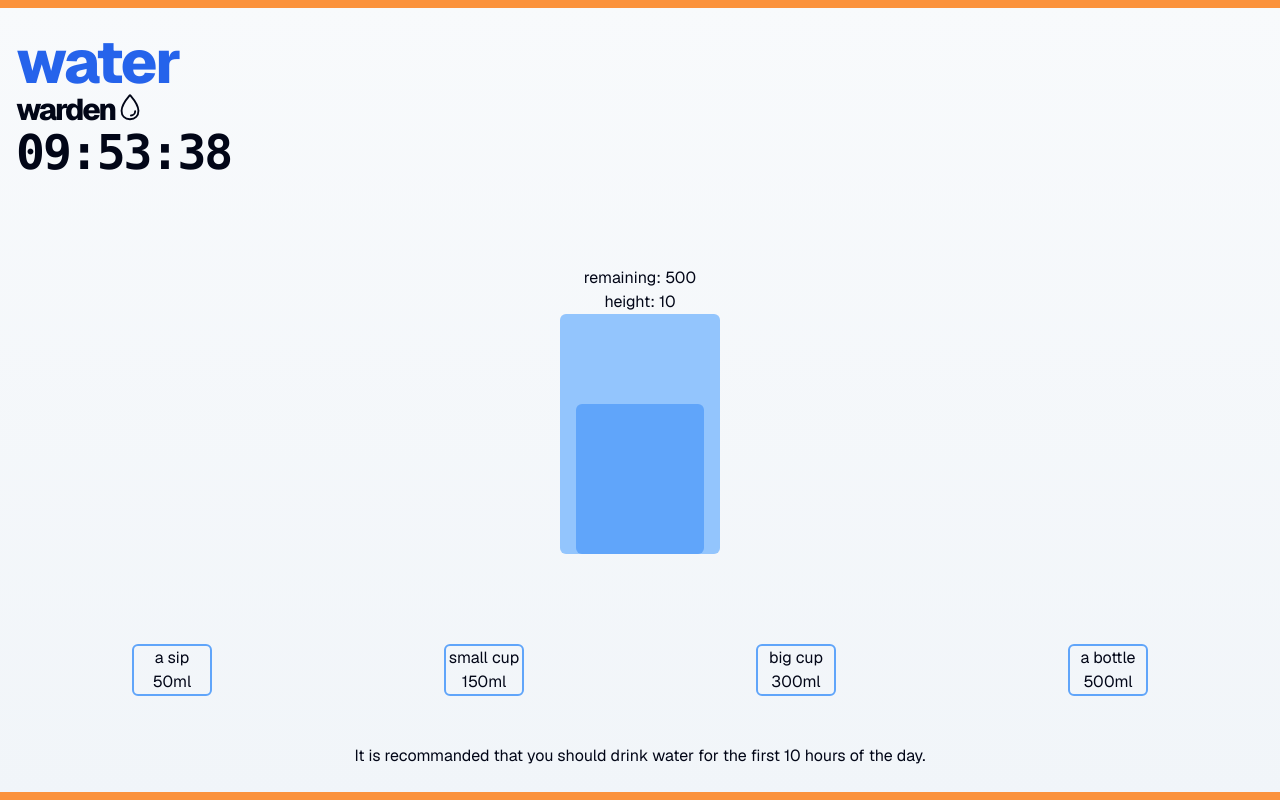
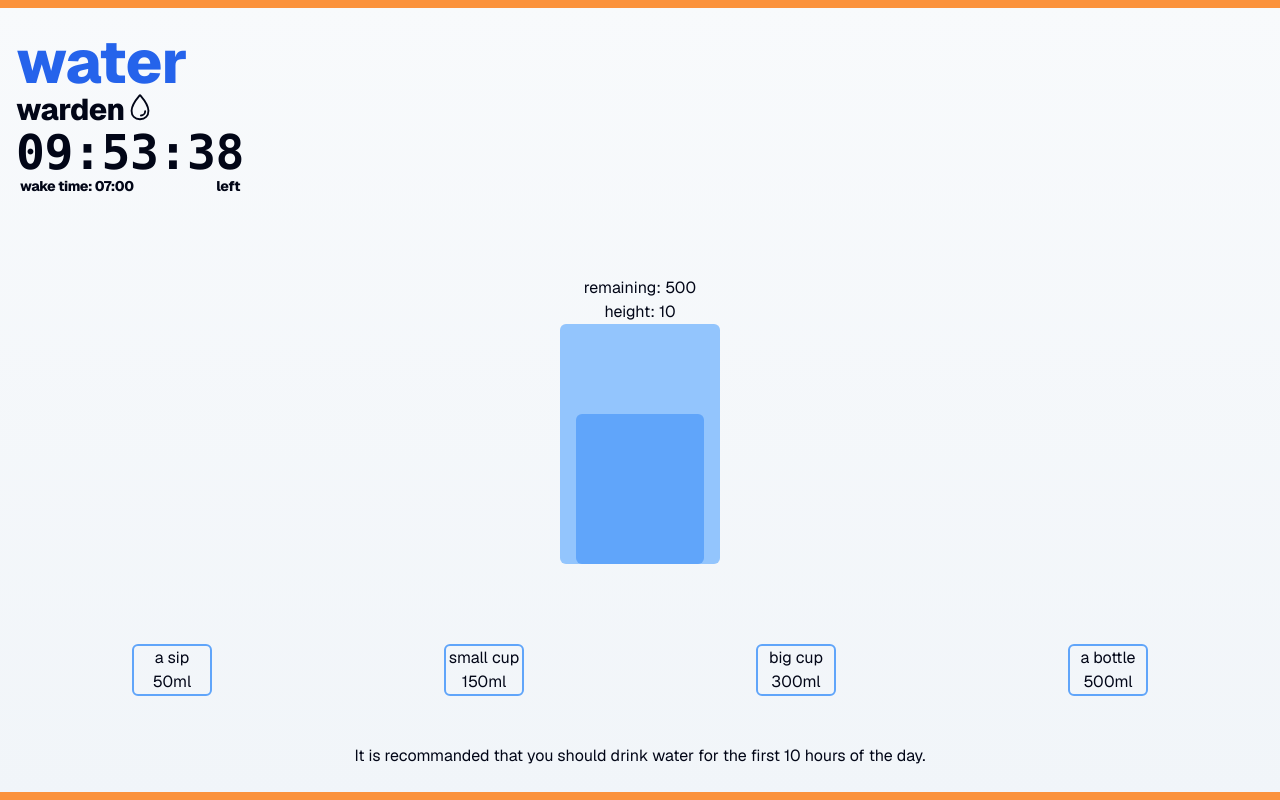
Before and after one commit to Pakkerman/water-warden, a Next.js app: page / in a window 1280 px wide. Built offline with nearby package versions, Linux system fonts and the light colour scheme.

Commit message:
feat: display wake up time

```diff
--- a/src/app/_components/timer.tsx
+++ b/src/app/_components/timer.tsx
@@ -49,11 +49,18 @@ export function Timer() {
   if (!countdown) return null;
 
   return (
-    <div className="">
-      <p className="font-mono text-5xl font-bold">
+    <div className="flex w-full flex-col">
+      <div className="font-mono text-5xl font-bold">
         <span>{padTime(hoursLeft)}</span>:<span>{padTime(minutsLeft)}</span>:
         <span>{padTime(secondsLeft)}</span>
-      </p>
+      </div>
+
+      <div className="flex items-center justify-between px-1 text-sm">
+        <p>
+          wake time: {padTime(wakeHour)}:{padTime(wakeMinute)}
+        </p>
+        <p>left</p>
+      </div>
     </div>
   );
 }
--- a/src/app/page.tsx
+++ b/src/app/page.tsx
@@ -12,7 +12,7 @@ export default function HomePage() {
   return (
     <main className="flex h-[100dvh] flex-col items-center justify-center text-slate-950">
       <div className="container flex h-full flex-col items-center justify-between gap-12 px-4 py-8">
-        <section className="self-start font-extrabold tracking-tight sm:text-[5rem]">
+        <section className="self-start font-extrabold tracking-tight ">
           <h1 className="text-6xl text-blue-600">water</h1>
           <h1 className="flex text-3xl">
             warden
```
